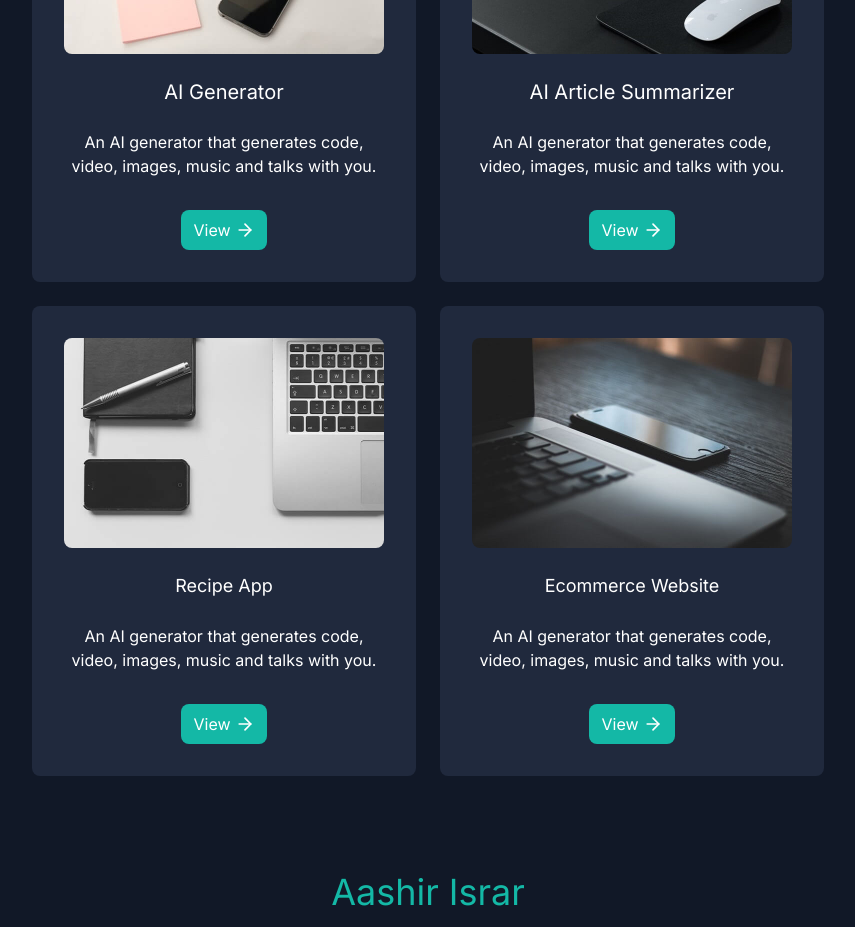
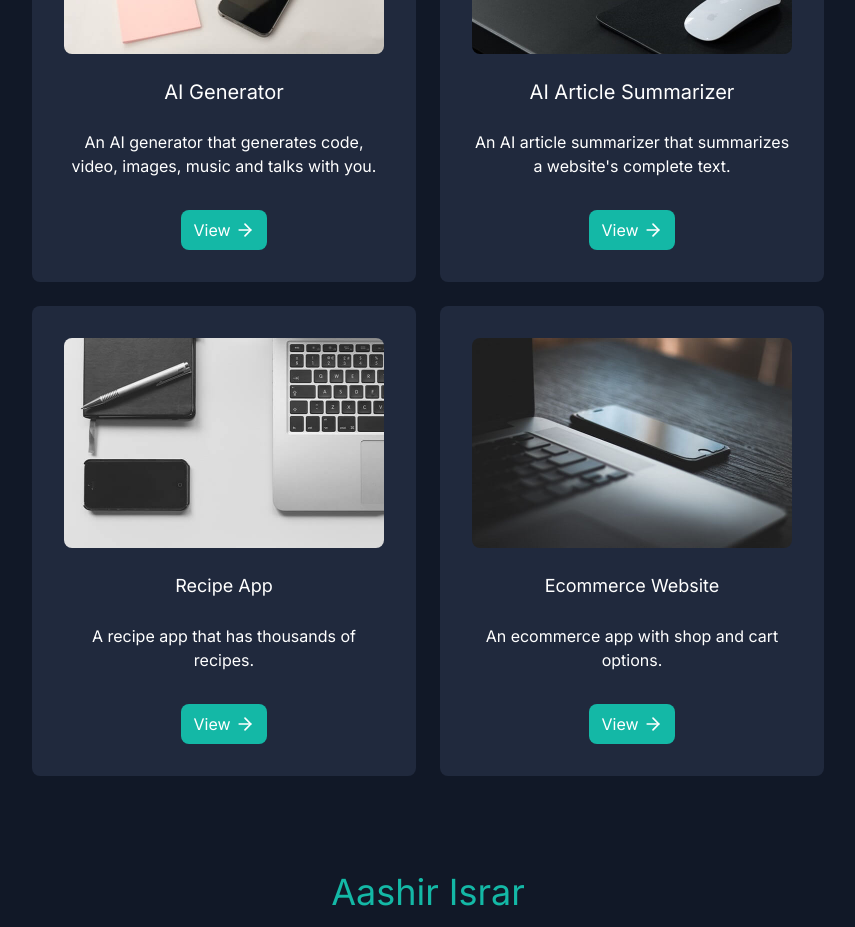
Before and after one commit to aashirisrar/portfolio, a Next.js app: page / in a window 1280 px wide. Shown: the part 1260-2187 px from the top of the page, without its empty margins (212-1067 px from the left). Built offline with nearby package versions, Linux system fonts and the light colour scheme.

Commit message:
minor changes text and hover states in portfolio

```diff
--- a/components/Portfolio.tsx
+++ b/components/Portfolio.tsx
@@ -41,10 +41,10 @@ const Portfolio = () => {
               <Link
                 target="_blank"
                 href="https://saas-ai-app.vercel.app/"
-                className="rounded-lg bg-teal-500 p-2 px-3 flex hover:bg-teal-500/90 transition"
+                className="rounded-lg bg-teal-500 p-2 px-3 flex hover:bg-teal-500/90 transition group"
               >
                 View
-                <ArrowRightIcon className="ml-1 w-5" />
+                <ArrowRightIcon className="ml-1 w-5 group-hover:translate-x-1 transition" />
               </Link>
             </div>
             <div className="flex flex-col items-center text-center bg-[#20293d]  ; w-[24rem] p-8 rounded-lg">
@@ -58,16 +58,16 @@ const Portfolio = () => {
               </div>
               <div className="my-6 text-xl">AI Article Summarizer</div>
               <div className="mb-8">
-                An AI generator that generates code, video, images, music and
-                talks with you.
+                An AI article summarizer that summarizes a website's complete
+                text.
               </div>
               <Link
                 href="https://articlesummarizergpt4.netlify.app/"
                 target="_blank"
-                className="rounded-lg bg-teal-500 p-2 px-3 flex"
+                className="rounded-lg bg-teal-500 p-2 px-3 hover:bg-teal-500/90 transition flex group"
               >
                 View
-                <ArrowRightIcon className="ml-1 w-5" />
+                <ArrowRightIcon className="ml-1 w-5 group-hover:translate-x-1 transition" />
               </Link>
             </div>
           </div>
@@ -84,16 +84,15 @@ const Portfolio = () => {
               </div>
               <div className="my-6 text-lg">Recipe App</div>
               <div className="mb-8">
-                An AI generator that generates code, video, images, music and
-                talks with you.
+                A recipe app that has thousands of recipes.
               </div>
               <Link
                 href="https://react-recipe-app-3.netlify.app/"
                 target="_blank"
-                className="rounded-lg bg-teal-500 p-2 px-3 flex"
+                className="rounded-lg bg-teal-500 p-2 px-3 hover:bg-teal-500/90 transition flex group"
               >
                 View
-                <ArrowRightIcon className="ml-1 w-5" />
+                <ArrowRightIcon className="ml-1 w-5 group-hover:translate-x-1 transition" />
               </Link>
             </div>
             <div className="flex flex-col items-center text-center bg-[#20293d]  ; w-[24rem] p-8 rounded-lg">
@@ -107,16 +106,15 @@ const Portfolio = () => {
               </div>
               <div className="my-6 text-lg">Ecommerce Website</div>
               <div className="mb-8">
-                An AI generator that generates code, video, images, music and
-                talks with you.
+                An ecommerce app with shop and cart options.
               </div>
               <Link
                 href="https://react-ecommerce-3.netlify.app/"
                 target="_blank"
-                className="rounded-lg bg-teal-500 p-2 px-3 flex"
+                className="rounded-lg bg-teal-500 p-2 px-3 hover:bg-teal-500/90 transition flex group"
               >
                 View
-                <ArrowRightIcon className="ml-1 w-5" />
+                <ArrowRightIcon className="ml-1 w-5 group-hover:translate-x-1 transition" />
               </Link>
             </div>
           </div>
```
